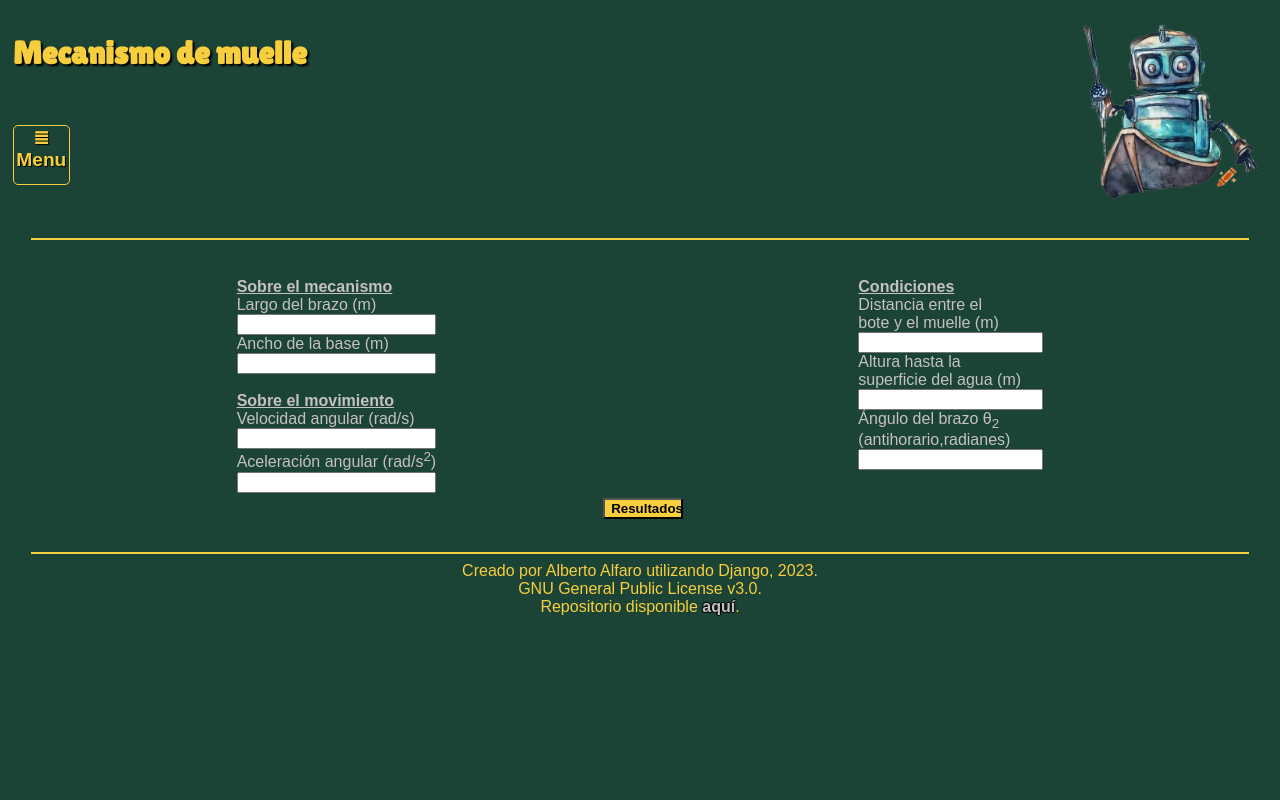
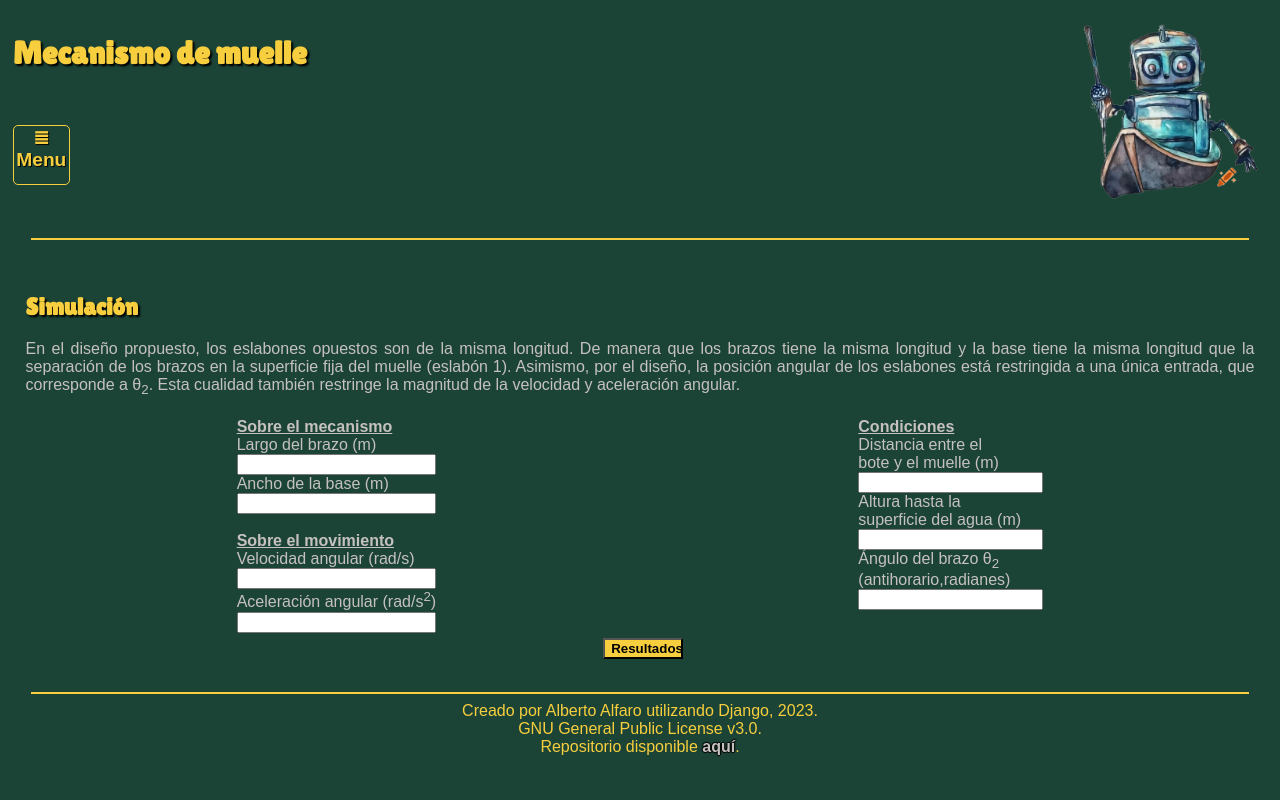
Before and after one commit to alfaro05/mecanismo_muelle, a Django app: page /simulacion in a window 1280 px wide. Run offline with Django 4.2, Linux system fonts and the light colour scheme; some web fonts are replaced.

Commit message:
Added a README file and some text to the simulation template

```diff
--- a/interfaz/templates/interfaz/simulacion.html
+++ b/interfaz/templates/interfaz/simulacion.html
@@ -5,6 +5,14 @@
 {% if error_flag %}
 <p class="error">ERROR: Por favor escriba datos numéricos válidos usando un "." decimal.</p>
 {% endif %}
+<h2>Simulación</h2>
+<p>
+    En el diseño propuesto, los eslabones opuestos son de la misma longitud. De manera que
+    los brazos tiene la misma longitud y la base tiene la misma longitud que la separación de
+    los brazos en la superficie fija del muelle (eslabón 1). Asimismo, por el diseño, la posición angular de
+    los eslabones está restringida a una única entrada, que corresponde a θ<sub>2</sub>. Esta
+    cualidad también restringe la magnitud de la velocidad y aceleración angular.
+</p>
 <form action="resultados" method="post">
     {% csrf_token %}
     <div class="cool-form">
```
Also changed, not shown: README.txt (added).
